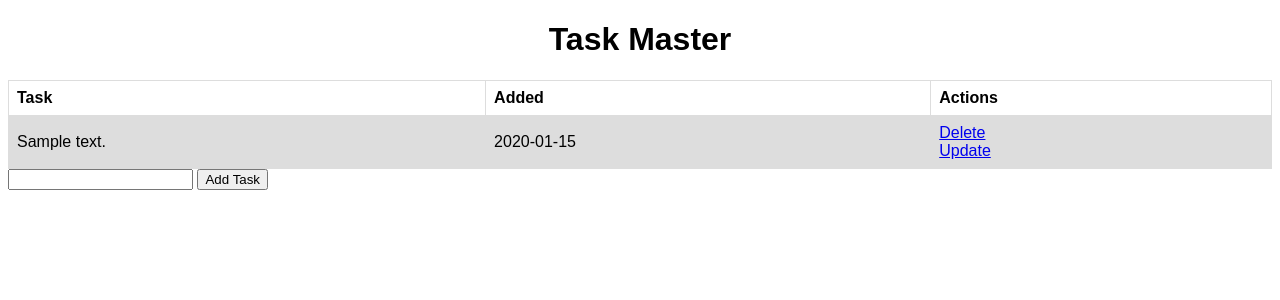
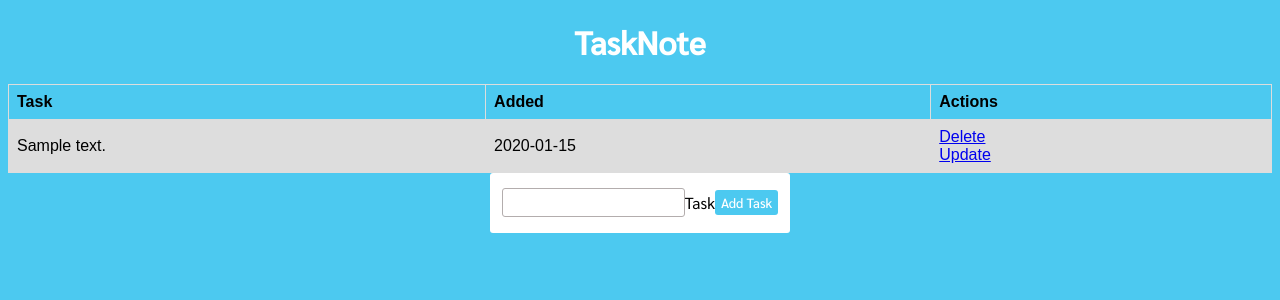
Before and after one commit to Zachdj27/To-do-list, a Flask app: page / in a window 1280 px wide. Shown: the top 300 px of the page. Run offline with Flask 3, Linux system fonts and the light colour scheme; tables that the repository leaves empty hold one stand-in row (values such as "Sample post").

Commit message:
added some css

```diff
--- a/app.py
+++ b/app.py
@@ -15,7 +15,6 @@ class Todo(db.Model):
     #id of each entry
     id = db.Column(db.Integer, primary_key=True)
     #content holds each task
-    #nullable=False to disable creating empty task
     content = db.Column(db.String(200), nullable=False)
     #when task is complete
     completed = db.Column(db.Integer, default = 0)
@@ -32,12 +31,16 @@ def index():
         task_content = request.form['content']
         new_task = Todo(content=task_content)
 
-        try:
-            db.session.add(new_task)
-            db.session.commit()
-            return redirect('/')
-        except:
-            return "There was an issue adding you task"
+        #check if content is not empty or just spaces
+        if task_content.strip() != "":
+            try:
+                db.session.add(new_task)
+                db.session.commit()
+                return redirect('/')
+            except:
+                return "There was an issue adding you task"
+        else:
+            return redirect("/")
     else:
         tasks= Todo.query.order_by(Todo.date_created).all()
         return render_template("index.html", tasks=tasks)
--- a/static/css/main.css
+++ b/static/css/main.css
@@ -1,10 +1,14 @@
 body{
-    font-family:sans-serif;
+    font-family:Sarabun;
+    background-color: #4cc9f0;
 }
 
-h1{
+h1, h4{
     text-align: center;
+    color:white;
 }
+
+
 table {
     font-family: arial, sans-serif;
     border-collapse: collapse;
@@ -20,3 +24,31 @@ table {
   tr:nth-child(even) {
     background-color: #dddddd;
   }
+
+.task-input{
+    margin: auto;
+    display: flex;
+    justify-content: center;
+    align-items:  center;
+    height: 60px;
+    width: 300px;
+    background-color: white;
+    border-radius: 3px;
+
+}
+
+.input-box, .add-task-button{
+    border-width: 1px;
+    border-style: solid;
+    border-color: rgb(179, 173, 173);
+    border-radius: 3px;
+    height: 25px;
+}
+
+.add-task-button{
+    background-color: #4cc9f0;
+    border: None;
+    font-family: Sarabun;
+    color: white;
+    font-weight: 500;
+}
--- a/templates/index.html
+++ b/templates/index.html
@@ -2,12 +2,20 @@
 
 {% block head %}
 <title>Task Master</title>
+<link rel="preconnect" href="https://fonts.googleapis.com">
+<link rel="preconnect" href="https://fonts.gstatic.com" crossorigin>
+<link href="https://fonts.googleapis.com/css2?family=Sarabun
+:wght@400;500&display=swap" rel="stylesheet">
 {% endblock %}
 
 {% block body %}
 <div class="content">
-    <h1>Task Master</h1>
+    <h1>TaskNote</h1>
 
+    {% if tasks|length < 1 %}
+    <h4>Your task list is empty for now...</h4>
+
+    {% else %}
     <table>
         <tr>
             <th>Task</th>
@@ -28,10 +36,17 @@
             </tr>
     {% endfor %}
     </table>
-
+    {% endif %}
     <form action="/" method="POST">
-        <input type="text" name="content" id="content">
-        <input type="submit" value="Add Task">
+        <div class="task-input">
+            <input class="input-box" type="text" name="content" id="content">
+            <label for="content" class="task-label">
+                <span class="task">
+                    Task
+                </span>
+            </label>
+            <input class="add-task-button" type="submit" value="Add Task">
+        </div>
 </div>
 
 {% endblock %}
--- a/templates/update.html
+++ b/templates/update.html
@@ -10,8 +10,8 @@
 
 
     <form action="/update/{{task.id}}" method="POST">
-        <input type="text" name="content" id="content" value="{{task.content}}">
-        <input type="submit" value="Add Task">
+        <input class="input-box" type="text" name="content" id="content" value="{{task.content}}">
+        <input class="add-task-button" type="submit" value="Add Task">
 </div>
 
 {% endblock %}
```
